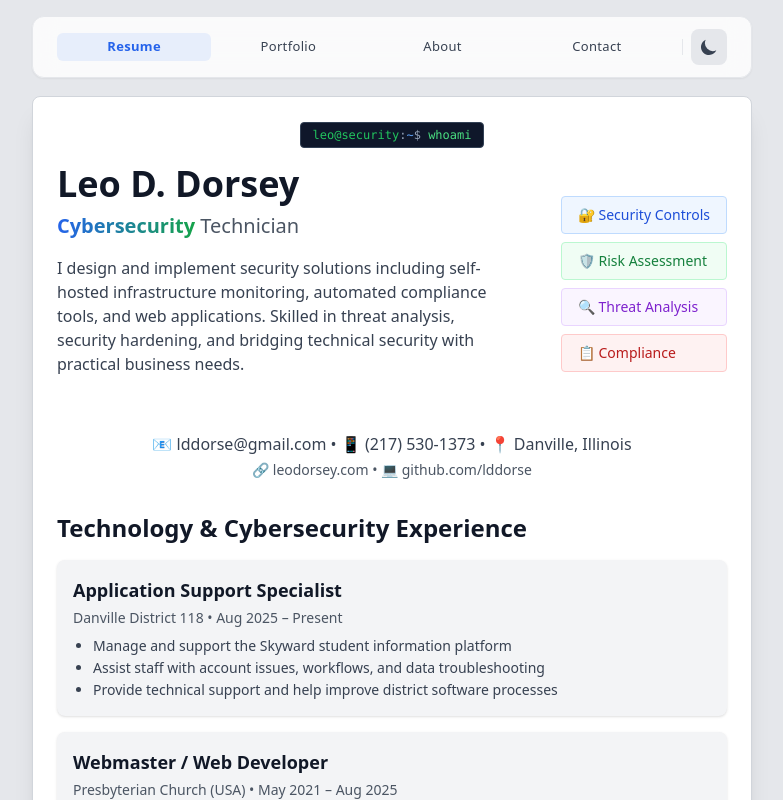
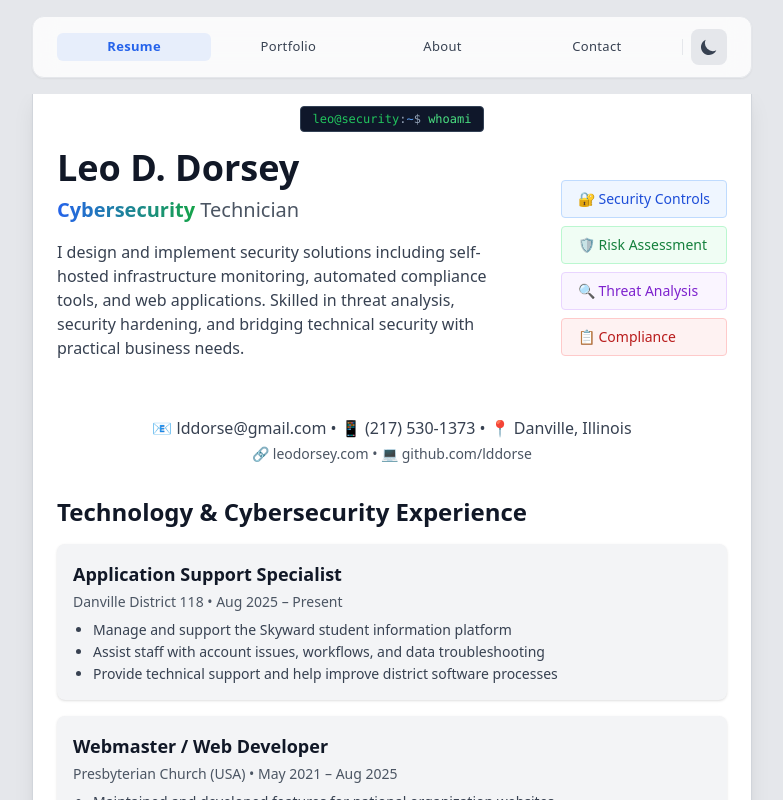
Before and after one commit to lddorse/cybersecurityportfolio, a React (Vite) app: page / in a window 1280 px wide. Shown: the top 800 px of the page, without its empty margins (248-1031 px from the left). Built offline with nearby package versions, Linux system fonts and the light colour scheme.

Commit message:
Update FixedCardLayout.jsx

```diff
--- a/src/components/FixedCardLayout.jsx
+++ b/src/components/FixedCardLayout.jsx
@@ -1,6 +1,6 @@
 const FixedCardLayout = ({ children }) => {
   return (
-    <div className="min-h-screen w-full bg-gray-200 dark:bg-gray-900 pt-4 pb-12">
+    <div className="min-h-screen w-full bg-gray-200 dark:bg-gray-900 pb-12">
       {/* Content Container */}
       <div className="max-w-[768px] mx-auto px-4 sm:px-6">
         <div className="bg-white dark:bg-gray-800 shadow-xl rounded-lg border border-gray-300 dark:border-gray-700 p-6">
```
